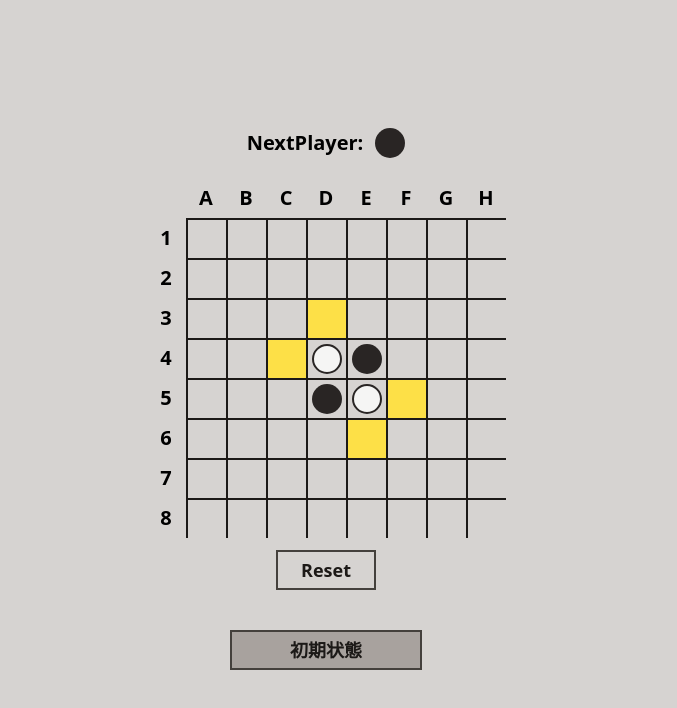
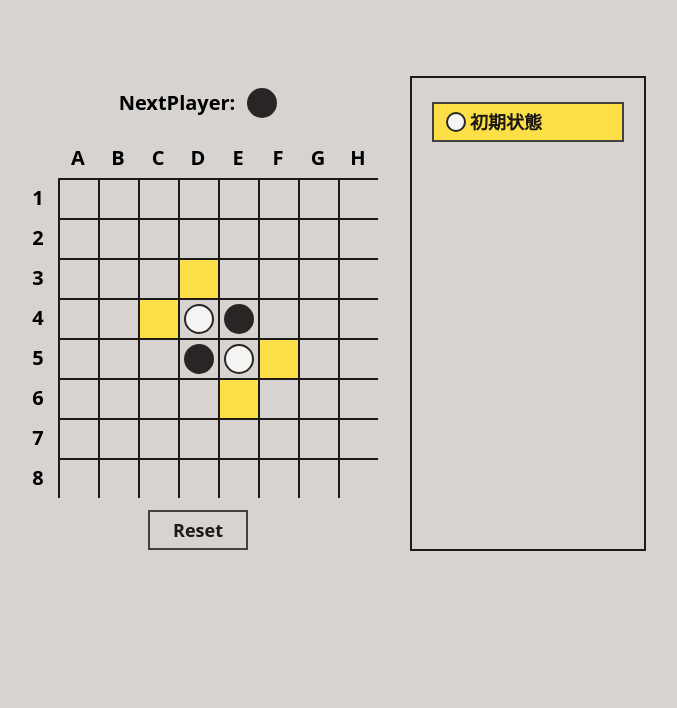
Before and after one commit to hwld/reversi, a React (Vite) app: page / in a window 1280 px wide. Shown: the top 708 px of the page, without its empty margins (314-991 px from the left). Built offline with nearby package versions, Linux system fonts and the light colour scheme.

Commit message:
change UI

```diff
--- a/src/components/App.tsx
+++ b/src/components/App.tsx
@@ -10,8 +10,9 @@ function App() {
   const { squares, availableSquares } = history[current];
 
   return (
-    <div className="min-h-screen justify-center overflow-hidden bg-stone-300 ">
-      <div className="mt-32 h-fit">
+    <div className="flex h-screen w-auto justify-center overflow-y-hidden  bg-stone-300 ">
+      <div className="mt-16 flex p-3">
+        <div className="p-3">
           <BoardStatus state={history[current]} />
           <Board
             className="m-auto mt-5"
@@ -19,11 +20,14 @@ function App() {
             availableSquares={availableSquares}
             onSetStone={setStone}
           />
-        <Button className="m-auto mt-3" onClick={resetGame}>
+          <Button
+            className="m-auto mt-3 justify-center hover:bg-yellow-300 active:bg-yellow-400"
+            onClick={resetGame}
+          >
             Reset
           </Button>
         </div>
-      <div className="m-auto mt-10 w-fit">
+        <div className="ml-5 h-2/3 overflow-x-hidden overflow-y-scroll border-2 border-stone-900  p-5">
           {history.map(
             (
               {
@@ -32,21 +36,10 @@ function App() {
               },
               i
             ) => {
-            if (i === 0) {
               return (
+                <div className={`${i === current ? "bg-yellow-300" : ""}`}>
                   <Button
-                  className={`mt-1 w-[12rem] ${
-                    i === current && "bg-stone-400"
-                  }`}
-                  onClick={() => changeCurrent(i)}
-                >{`初期状態`}</Button>
-              );
-            }
-            return (
-              <Button
-                className={`mt-1 w-[12rem] ${
-                  i === current && "bg-stone-400"
-                } flex items-center`}
+                    className={`hover:bg-black-alpha-2 active:bg-black-alpha-3 mt-1 flex w-[12rem] items-center accent-orange-800/25`}
                     onClick={() => changeCurrent(i)}
                   >
                     <Stone
@@ -54,14 +47,16 @@ function App() {
                       type={calcNextPlayer(nextPlayer).stone}
                     ></Stone>
                     <p className="ml-1">
-                  {`${Math.round(i / 2)}手目: ${COLUMNS[placedColumn]}${
-                    LINES[placedLine]
-                  }`}
+                      {i === 0
+                        ? "初期状態"
+                        : `${i}手目: ${COLUMNS[placedColumn]}${LINES[placedLine]}`}
                     </p>
                   </Button>
+                </div>
               );
             }
           )}
+        </div>
       </div>
     </div>
   );
--- a/src/components/Button.tsx
+++ b/src/components/Button.tsx
@@ -7,8 +7,7 @@ export const Button: React.VFC<ButtonHTMLAttributes<HTMLButtonElement>> = ({
 }) => {
   return (
     <button
-      className={`block min-w-[100px] border-2 border-stone-700 py-1 px-3 text-lg font-bold  text-stone-900   duration-200
-                hover:bg-yellow-300 active:bg-yellow-400 ${className}`}
+      className={`block min-w-[100px] border-2 border-stone-700 py-1 px-3 text-lg font-bold  text-stone-900   duration-200 ${className}`}
       {...props}
     >
       {children}
--- a/src/main.tsx
+++ b/src/main.tsx
@@ -2,6 +2,7 @@ import React from "react";
 import ReactDOM from "react-dom";
 import App from "./components/App";
 import "./index.css";
+import "./scrollbar.css";
 
 ReactDOM.render(
   <React.StrictMode>
--- a/tailwind.config.js
+++ b/tailwind.config.js
@@ -1,7 +1,15 @@
 module.exports = {
   content: ["./src/**/*.{js,jsx,ts,tsx}"],
   theme: {
-    extend: {},
+    extend: {
+      colors: {
+        "black-alpha-1": "rgba(0,0,0,0.1)",
+        "black-alpha-2": "rgba(0,0,0,0.2)",
+        "black-alpha-3": "rgba(0,0,0,0.3)",
+        "black-alpha-4": "rgba(0,0,0,0.4)",
+        "black-alpha-5": "rgba(0,0,0,0.5)",
+      },
+    },
   },
   plugins: [],
 };
```
Also changed, not shown: src/scrollbar.css (added, +14 -0 lines). Lines whose indentation alone changed are shown as unchanged.
